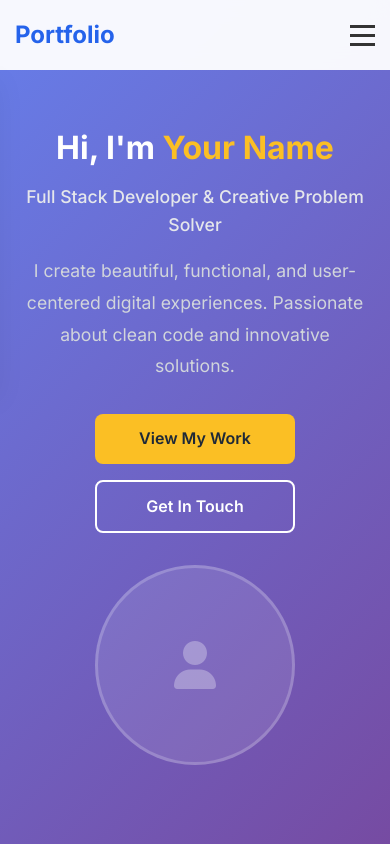
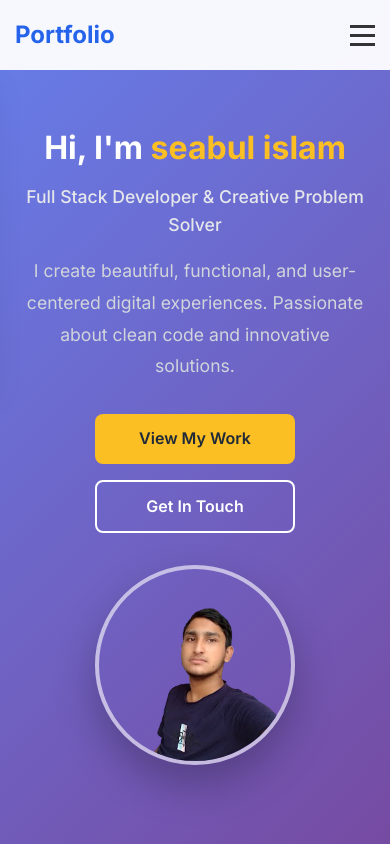
Before and after one commit to seabul/Protfolio.github.io, a plain HTML site: page index.html in a window 390 px wide. Shown: the top 844 px of the page. Drawn offline with Linux system fonts and the light colour scheme; a script that the page names is missing.

Commit message:
Add files via upload

```diff
--- a/index.html
+++ b/index.html
@@ -3,7 +3,7 @@
 <head>
     <meta charset="UTF-8">
     <meta name="viewport" content="width=device-width, initial-scale=1.0">
-    <title>Your Name - Portfolio</title>
+    <title>seabul islam - Portfolio</title>
     <link rel="stylesheet" href="styles.css">
     <link href="https://cdnjs.cloudflare.com/ajax/libs/font-awesome/6.0.0/css/all.min.css" rel="stylesheet">
     <link href="https://fonts.googleapis.com/css2?family=Inter:wght@300;400;500;600;700&display=swap" rel="stylesheet">
@@ -44,7 +44,7 @@
     <section id="home" class="hero">
         <div class="hero-container">
             <div class="hero-content">
-                <h1 class="hero-title">Hi, I'm <span class="highlight">Your Name</span></h1>
+                <h1 class="hero-title">Hi, I'm <span class="highlight">seabul islam</span></h1>
                 <p class="hero-subtitle">Full Stack Developer & Creative Problem Solver</p>
                 <p class="hero-description">
                     I create beautiful, functional, and user-centered digital experiences.
@@ -56,9 +56,7 @@
                 </div>
             </div>
             <div class="hero-image">
-                <div class="profile-placeholder">
-                    <i class="fas fa-user"></i>
-                </div>
+                <img class="profile-photo" src="abc.png" alt="seabul islam">
             </div>
         </div>
     </section>
@@ -249,15 +247,15 @@
                     <div class="contact-details">
                         <div class="contact-item">
                             <i class="fas fa-envelope"></i>
-                            <span>your.email@example.com</span>
+                            <span>mdseabulislam@gmail.com</span>
                         </div>
                         <div class="contact-item">
                             <i class="fas fa-phone"></i>
-                            <span>+1 (555) 123-4567</span>
+                            <span>01728879346</span>
                         </div>
                         <div class="contact-item">
                             <i class="fas fa-map-marker-alt"></i>
-                            <span>Your City, Country</span>
+                            <span>Rangpur, Bangladesh</span>
                         </div>
                     </div>
                     <div class="social-links">
@@ -289,7 +287,7 @@
     <!-- Footer -->
     <footer class="footer">
         <div class="container">
-            <p>&copy; 2024 Your Name. All rights reserved.</p>
+            <p>&copy; 2024 seabul islam. All rights reserved.</p>
         </div>
     </footer>
 
--- a/styles.css
+++ b/styles.css
@@ -194,17 +194,13 @@ body {
     align-items: center;
 }
 
-.profile-placeholder {
+.profile-photo {
     width: 300px;
     height: 300px;
-    background: rgba(255, 255, 255, 0.1);
+    object-fit: cover;
     border-radius: 50%;
-    display: flex;
-    align-items: center;
-    justify-content: center;
-    font-size: 5rem;
-    color: rgba(255, 255, 255, 0.3);
-    border: 3px solid rgba(255, 255, 255, 0.2);
+    border: 4px solid rgba(255, 255, 255, 0.6);
+    box-shadow: 0 20px 40px rgba(0, 0, 0, 0.25);
 }
 
 /* Section Styles */
@@ -573,10 +569,9 @@ body {
         justify-content: center;
     }
 
-    .profile-placeholder {
+    .profile-photo {
         width: 250px;
         height: 250px;
-        font-size: 4rem;
     }
 
     .section-title {
@@ -625,10 +620,9 @@ body {
         font-size: 1.1rem;
     }
 
-    .profile-placeholder {
+    .profile-photo {
         width: 200px;
         height: 200px;
-        font-size: 3rem;
     }
 
     .section-title {
```
Also changed, not shown: abc.png (added).
